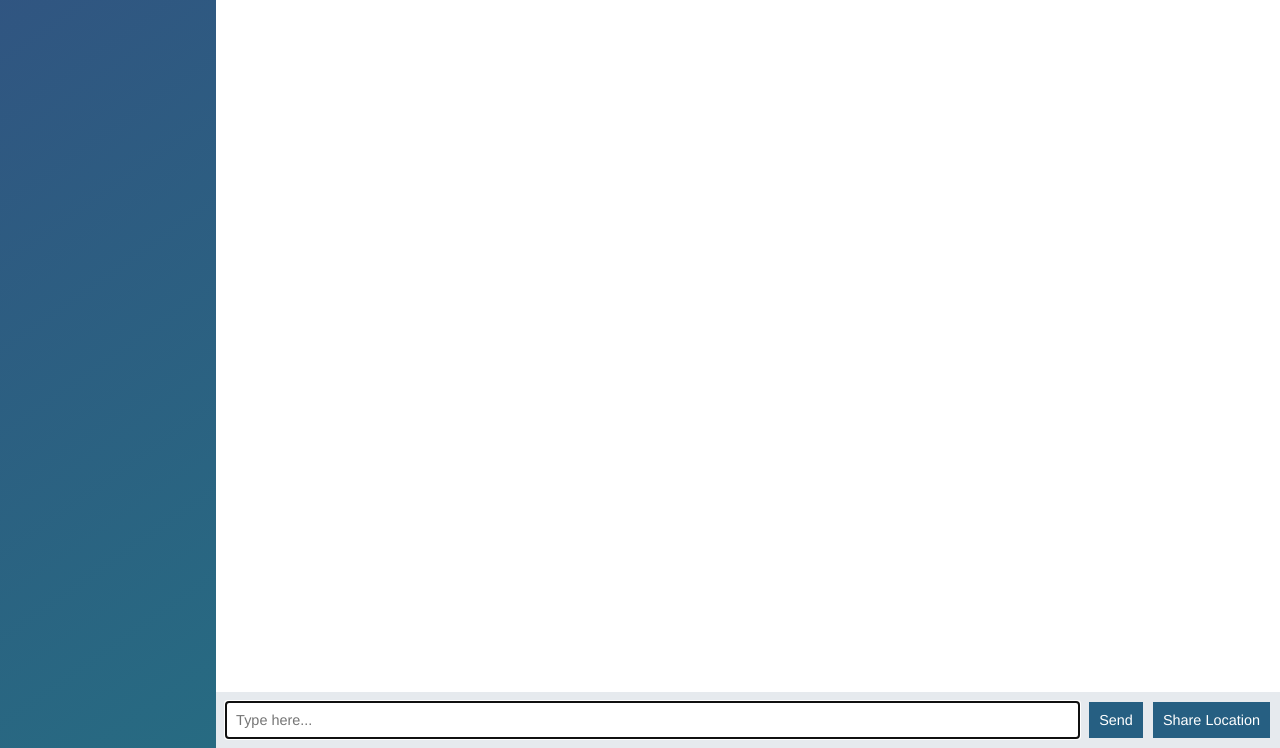
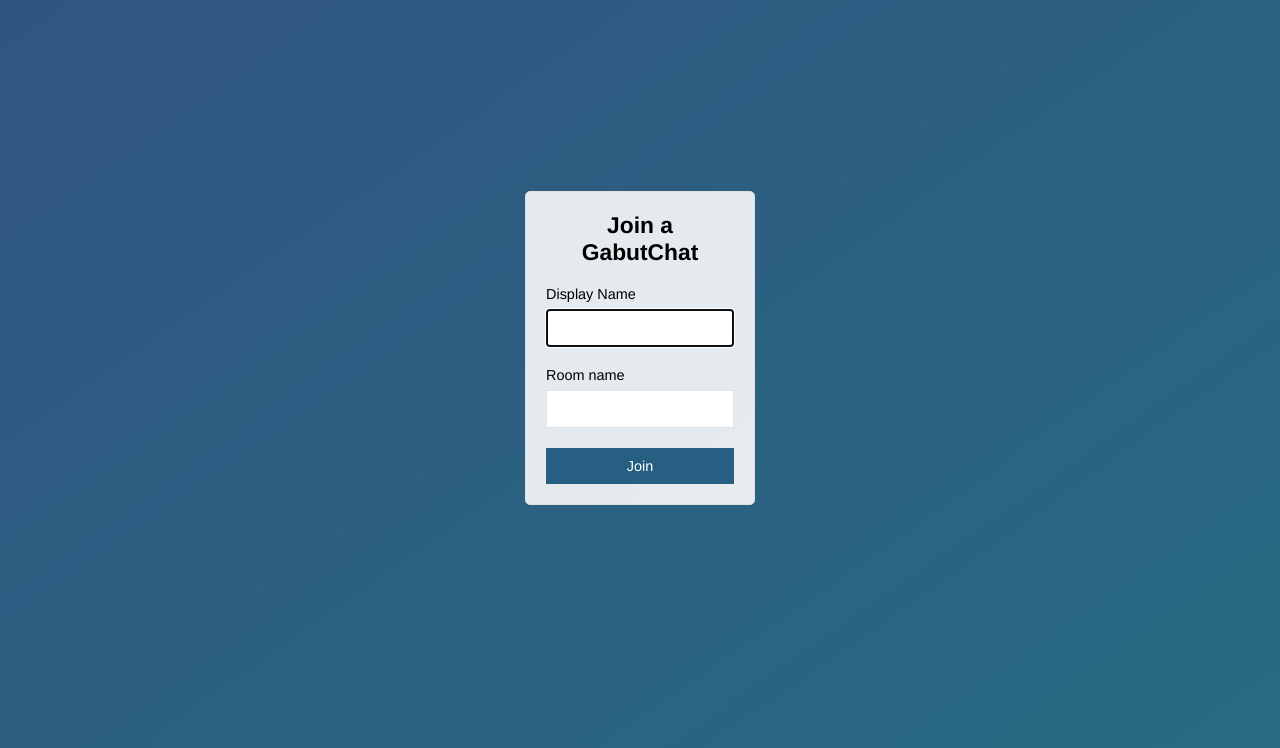
Before and after one commit to captaindika/node-chat-app, a website: page public/index.html in a window 1280 px wide. Shown: the part 52-800 px from the top of the page. Drawn offline with nearby package versions, Linux system fonts and the light colour scheme; no server answers.

Commit message:
add landing page chat

```diff
--- a/public/index.html
+++ b/public/index.html
@@ -3,47 +3,28 @@
 <head>
   <meta charset="UTF-8">
   <meta name="viewport" content="width=device-width, initial-scale=1.0">
-  <title>Gabut Chat</title>
+  <title>Join | GabutChat</title>
   <link rel="stylesheet" href='./css/style.css'>
   <link rel="shortcut icon" href="./icon/favicon.ico" />
 </head>
-<body class='chat'>
-
-  <div class='chat__sidebar'>
-    <h3 style="text-align: center; color: #C1F4F3;">Gabut Chat</h3>
-    <div id ='users'></div>
+<body class='centered-form'>
+  <div class='centered-form__form'>
+    <form action="/chat.html">
+      <div class="form-field">
+        <h3>Join a GabutChat</h3>
+      </div>
+      <div class="form-field">
+        <label>Display Name</label>
+        <input type='text' name='name' autofocus/>
+      </div>
+      <div class="form-field">
+        <label>Room name</label>
+        <input type="text" name="room" />
+      </div>
+      <div class="form-field">
+        <button>Join</button>
+      </div>
+    </form>
   </div>
-
-  <div class='chat__main'>
-    <ul id='messages' class='chat__messages'>
-    </ul>
-
-    <div class='chat__footer'>
-      <form id="message-form">
-        <input name='message' type='text' placeholder="Type here..." autofocus autocomplete="off"/>
-        <button name='sendButton'>Send</button>
-      </form>
-      <button id='send-location'>Share Location</button>
-    </div>
-  </div>
-
-  <script id="message-template" type="text/template">
-    <li class="message">
-      <div class="message__title">
-        <h4>{{from}}</h4>
-        <span>&lt;{{createdAt}}&gt;</span>
-      </div>
-      <div class="message__body">
-        <p style="font-weight:{{{bold}}};color:{{{color}}};">{{text}}</p>
-      </div>
-    </li>
-  </script>
-
-
-  <script src="/socket.io/socket.io.js"></script>
-  <script src="./js/libs/jquery-3.5.1.min.js"></script>
-  <script src="./js/index.js"></script>
-  <script src="./js/libs/mustache.js"></script>
-  <script src="./js/libs//moment.js"></script>
 </body>
 </html>
```
Also changed, not shown: public/chat.html (added, +48 -0 lines), public/js/chat.js (renamed from public/js/index.js).
